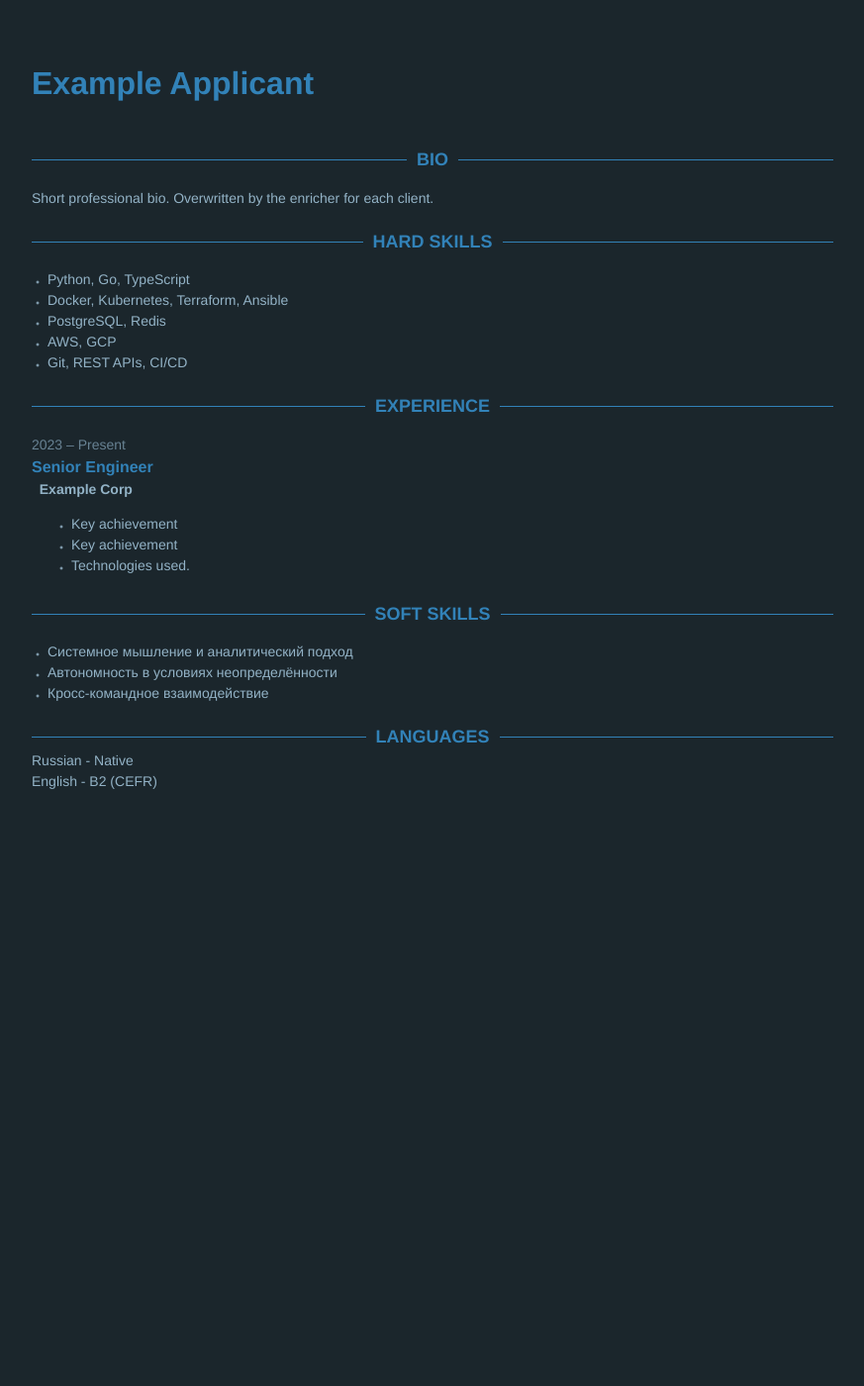
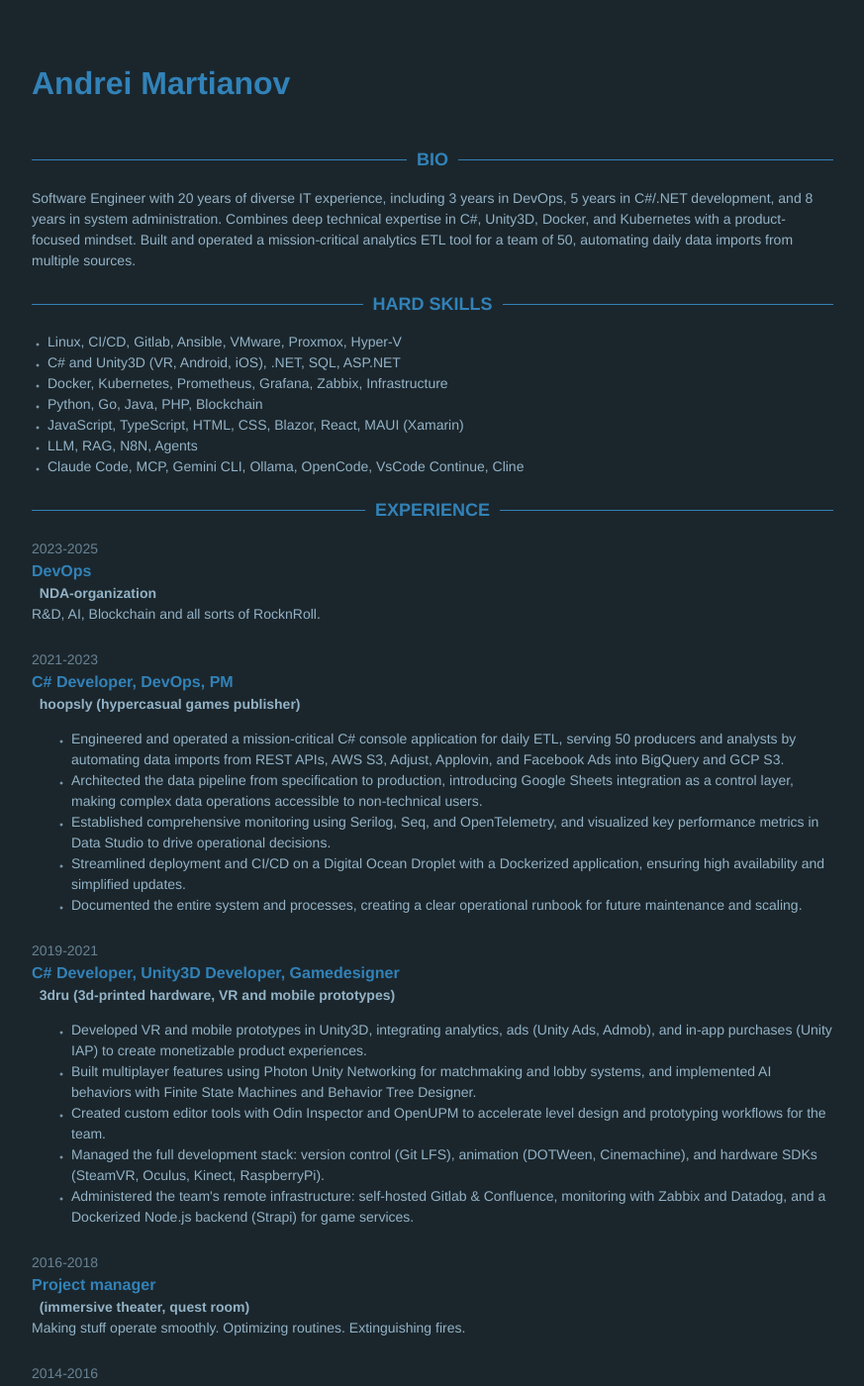
Before and after one commit to martianovandrei9000/CV-Andrei-Martianov, a Jekyll site: the page built from index.html, in a window 1280 px wide and 1400 px high. Shown: the whole window at 99% size, without its empty margins (203-1076 px from the left). Built offline with Jekyll 4.4.1, drawn with Linux system fonts in a browser that asks for light colours; some of the changed text lies outside the part shown.

Commit message:
Update CV

```diff
--- a/_data/data.yml
+++ b/_data/data.yml
@@ -1,51 +1,93 @@
-name: Example Applicant
-name-in-cyrillic: Иван Иванов
-
-stopwords:
-  # personal-stopwords: per-user, fully editable via /blacklist.
-  # universal-stopwords: deploy-time baseline copied into the user's CV YAML.
-  # Words formerly here that belonged to the four DNA-level groups
-  # (Госсектор, Преподаватели, Спам, Доставка) have been moved out — they
-  # are now enforced platform-wide via stopword_groups.is_absolute = TRUE
-  # and applied independently of any user YAML or env var. See
-  # docs/company-values.md and docs/stopword-filtering.md. What remains
-  # below is the unpaid-work / starter-only baseline, which IS user-visible
-  # and user-removable.
-  personal-stopwords: []
-  universal-stopwords: ["intern", "revenue share", "unpaid", "equity only", "за процент", "доля от прибыли", "доля от выручки", "процент с продаж", "интерн", "сотрудничество", "стажер", "стажёр"]
+name: Andrei Martianov
+name-in-cyrillic: Андрей Мартьянов
 
 hardskills:
   skill:
-    - Python, Go, TypeScript
-    - Docker, Kubernetes, Terraform, Ansible
-    - PostgreSQL, Redis
-    - AWS, GCP
-    - Git, REST APIs, CI/CD
+    - Linux, CI/CD, Gitlab, Ansible, VMware, Proxmox, Hyper-V
+    - C# and Unity3D (VR, Android, iOS), .NET, SQL, ASP.NET
+    - Docker, Kubernetes, Prometheus, Grafana, Zabbix, Infrastructure
+    - Python, Go, Java, PHP, Blockchain
+    - JavaScript, TypeScript, HTML, CSS, Blazor, React, MAUI (Xamarin)
+    - LLM, RAG, N8N, Agents
+    - Claude Code, MCP, Gemini CLI, Ollama, OpenCode, VsCode Continue, Cline
 
 softskills:
   skill:
-    - Системное мышление и аналитический подход
-    - Автономность в условиях неопределённости
-    - Кросс-командное взаимодействие
+    - Keep calm & carry on
+    - Always learn and share knowledge. Can't ignore a good question
+    - Cat-like curiosity. New framework? Let's go!
+    - Teamplayer or self-directed solo, depending on the situation
+    - Translator between tech and business people. Building bridges between worlds
+    - Asynchronous communication advocate
+    - Believe it or not, I like refactoring
 
 languages:
+  - idiom: English - C2
+  - idiom: Spanish - B2
   - idiom: Russian - Native
-  - idiom: English - B2 (CEFR)
 
 bio: |
-  Short professional bio. Overwritten by the enricher for each client.
+  Software Engineer with 20 years of diverse IT experience, including 3 years in DevOps, 5 years in C#/.NET development, and 8 years in system administration. Combines deep technical expertise in C#, Unity3D, Docker, and Kubernetes with a product-focused mindset. Built and operated a mission-critical analytics ETL tool for a team of 50, automating daily data imports from multiple sources.
 
 experience:
-  - role: Senior Engineer
-    time: 2023 – Present
-    company: Example Corp
-    details:
+  - role: DevOps
+    time: 2023-2025
+    company: NDA-organization
+    details: R&D, AI, Blockchain and all sorts of RocknRoll.
+    details-list: []
+
+  - role: C# Developer, DevOps, PM
+    time: 2021-2023
+    company: hoopsly (hypercasual games publisher)
+    details: ""
     details-list:
-      - Key achievement #1 with concrete impact.
-      - Key achievement #2 with concrete impact.
-      - Technologies used.
+      - "Engineered and operated a mission-critical C# console application for daily ETL, serving 50 producers and analysts by automating data imports from REST APIs, AWS S3, Adjust, Applovin, and Facebook Ads into BigQuery and GCP S3."
+      - "Architected the data pipeline from specification to production, introducing Google Sheets integration as a control layer, making complex data operations accessible to non-technical users."
+      - "Established comprehensive monitoring using Serilog, Seq, and OpenTelemetry, and visualized key performance metrics in Data Studio to drive operational decisions."
+      - "Streamlined deployment and CI/CD on a Digital Ocean Droplet with a Dockerized application, ensuring high availability and simplified updates."
+      - "Documented the entire system and processes, creating a clear operational runbook for future maintenance and scaling."
+
+  - role: C# Developer, Unity3D Developer, Gamedesigner
+    time: 2019-2021
+    company: 3dru (3d-printed hardware, VR and mobile prototypes)
+    details: ""
+    details-list:
+      - "Developed VR and mobile prototypes in Unity3D, integrating analytics, ads (Unity Ads, Admob), and in-app purchases (Unity IAP) to create monetizable product experiences."
+      - "Built multiplayer features using Photon Unity Networking for matchmaking and lobby systems, and implemented AI behaviors with Finite State Machines and Behavior Tree Designer."
+      - "Created custom editor tools with Odin Inspector and OpenUPM to accelerate level design and prototyping workflows for the team."
+      - "Managed the full development stack: version control (Git LFS), animation (DOTWeen, Cinemachine), and hardware SDKs (SteamVR, Oculus, Kinect, RaspberryPi)."
+      - "Administered the team's remote infrastructure: self-hosted Gitlab & Confluence, monitoring with Zabbix and Datadog, and a Dockerized Node.js backend (Strapi) for game services."
+
+  - role: Project manager
+    time: 2016-2018
+    company: (immersive theater, quest room)
+    details: Making stuff operate smoothly. Optimizing routines. Extinguishing fires.
+    details-list: []
+
+  - role: Entrepreneur, PM, Gamedesigner, HR, Marketer, Jack of all trades
+    time: 2014-2016
+    company: (quest game, escape room)
+    details: |
+      Inventing stuff from scratch, BizDev, CusDev, talking to people, game balance, talents, construction, advertising, making sure bathroom is perfect.
+      Won "Quest of the year 2016"
+      Tons of 10/10 from players.
+      This project is an achievement I am really proud of.
+      Check photos, link above.
+    details-list: []
+
+  - role: System Administrator, Datacenter Engineer
+    time: 2011-2014
+    company: (ISP, Datacenter)
+    details: UNIX, Redmine, Zabbix, Cacti, rack grooming, incident response, installing new hardware
+    details-list: []
+
+  - role: Tech Support, System Administrator
+    time: 2005-2011
+    company: (ISP)
+    details: FreeBSD, Cisco, routing, DNS, DHCP, NAT, ActiveDirectory, SMTP, VPN, VMware, VirtualBox
+    details-list: []
 
 contact:
-  telegram: ''
-  email: ''
+  telegram: 'andrei_martianov'
+  email: 'andrei.martianov@reverse-ats.com'
   phone: ''
```
